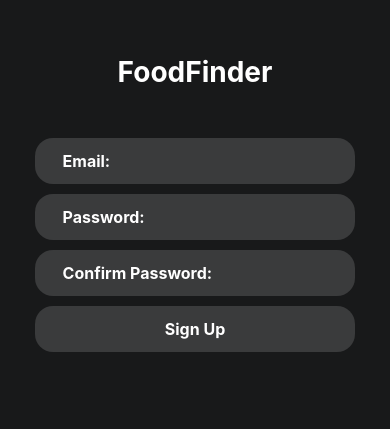
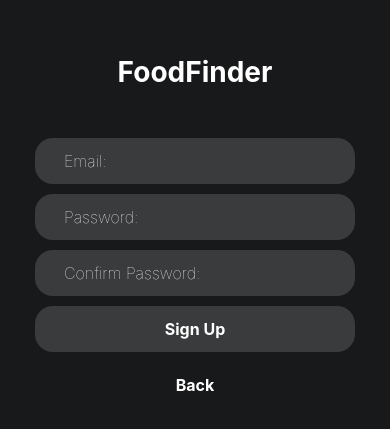
Before and after one commit to ddeflores/Food-Finder, a React Native app: screen /SignUp in a window 390 px wide. Shown: the part 257-686 px from the top of the page. Built offline with nearby package versions, Linux system fonts and the light colour scheme; no server answers.

Commit message:
add back buttons on login and signup page

```diff
--- a/app.json
+++ b/app.json
@@ -8,7 +8,7 @@
     "userInterfaceStyle": "light",
     "splash": {
       "image": "./placeholder.png",
-      "resizeMode": "contain",
+      "resizeMode": "cover",
       "backgroundColor": "#ffffff"
     },
     "assetBundlePatterns": [
--- a/components/CameraDisplay.js
+++ b/components/CameraDisplay.js
@@ -1,6 +1,9 @@
-import { Camera, CameraType } from 'expo-camera';
+// React and react native imports
 import { useState, useRef } from 'react';
 import { StyleSheet, Text, TouchableOpacity, View } from 'react-native';
+
+// Third party libraries
+import { Camera, CameraType } from 'expo-camera';
 
 function CameraDisplay({ permission, requestionPermission, onPhotoTaken, onExit }) {
     const placeholder = require('../placeholder.png');
--- a/components/HomeScreen.js
+++ b/components/HomeScreen.js
@@ -1,22 +1,13 @@
+// React and react native imports
 import React from 'react';
 import { StyleSheet, Text, TouchableOpacity, View } from 'react-native';
+
+// Local components and configs
 import { FIREBASE_AUTH, FIREBASE_PROVIDER } from '../firebaseConfig';
 import { GoogleAuthProvider, signInWithPopup } from 'firebase/auth';
 
+
 export default function HomeScreen({navigation}) {
-
-  const onGoogleSignIn = async () => {
-    try {
-      const response = await signInWithPopup(FIREBASE_AUTH, FIREBASE_PROVIDER);
-      console.log(response);
-      const credential = GoogleAuthProvider.credentialFromResult(response);
-      const token = credential.accessToken;
-      const user = response.user;
-    } catch (error) {
-      console.log(error);
-      alert('Sign in failed: ' + error.message);
-    }
-  };
 
   return (
     <View style={{flex: 1}}>
--- a/components/Login.js
+++ b/components/Login.js
@@ -1,5 +1,8 @@
+// React and react native imports
 import { useState } from 'react';
 import { StyleSheet, Text, TextInput, TouchableOpacity, View } from 'react-native'
+
+// Local components and configs
 import { signInWithEmailAndPassword } from "firebase/auth";
 import { FIREBASE_AUTH } from '../firebaseConfig';
 
@@ -7,6 +10,7 @@ export default function Login({navigation}) {
   const [email, setEmail] = useState(null);
   const [password, setPassword] = useState(null);
 
+  // Use Firebase auth to sign in, and then redirect to the upload page
   function handleSignIn() {
     signInWithEmailAndPassword(FIREBASE_AUTH, email, password).then((userCredential) => {
       const user = userCredential.user;
@@ -32,6 +36,9 @@ export default function Login({navigation}) {
               Login
             </Text>
           </TouchableOpacity>
+          <TouchableOpacity style={styles.backButton} onPress={() => navigation.goBack()}>
+            <Text style={styles.text}>Back</Text>
+          </TouchableOpacity>
         </View>
       </View>
     </View>
@@ -56,6 +63,16 @@ const styles = StyleSheet.create({
       justifyContent: 'center',
       alignItems: 'center',
     },
+    backButton: {
+      marginTop: 10,
+      backgroundColor: "#18191A",
+      borderRadius: 18,
+      width: 320,
+      height: '10%',
+      display: 'flex',
+      justifyContent: 'center',
+      alignItems: 'center',
+    },
     input: {
       marginTop: 10,
       backgroundColor: "#3A3B3C",
@@ -68,7 +85,7 @@ const styles = StyleSheet.create({
       alignItems: 'center',
       color: 'white',
       fontSize: 16,
-      fontWeight: 'bold'
+      fontWeight: '100'
     },
     text: {
       color: "white",
--- a/components/SignUp.js
+++ b/components/SignUp.js
@@ -1,5 +1,8 @@
+// React and react native imports
 import { useState, useEffect } from 'react';
 import { StyleSheet, Text, TextInput, TouchableOpacity, View } from 'react-native'
+
+// Local components and configs
 import { FIREBASE_AUTH } from '../firebaseConfig.js';
 import { createUserWithEmailAndPassword, getAuth } from 'firebase/auth';
 
@@ -8,6 +11,7 @@ export default function SignUp({navigation}) {
   const [password, setPassword] = useState(null);
   const [confirmedPassword, setConfirmedPassword] = useState(null);
 
+  // Use Firebase auth to sign up, and then redirect to the upload page
   function handleSignUp() {
     if (password === confirmedPassword) {
       createUserWithEmailAndPassword(FIREBASE_AUTH, email, password).then((userCredential) => {
@@ -40,6 +44,9 @@ export default function SignUp({navigation}) {
               Sign Up
             </Text>
           </TouchableOpacity>
+          <TouchableOpacity style={styles.backButton} onPress={() => navigation.goBack()}>
+            <Text style={styles.text}>Back</Text>
+          </TouchableOpacity>
         </View>
       </View>
     </View>
@@ -64,6 +71,16 @@ const styles = StyleSheet.create({
       justifyContent: 'center',
       alignItems: 'center',
     },
+    backButton: {
+      marginTop: 10,
+      backgroundColor: "#18191A",
+      borderRadius: 18,
+      width: 320,
+      height: '10%',
+      display: 'flex',
+      justifyContent: 'center',
+      alignItems: 'center',
+    },
     input: {
       marginTop: 10,
       backgroundColor: "#3A3B3C",
@@ -76,7 +93,7 @@ const styles = StyleSheet.create({
       alignItems: 'center',
       color: 'white',
       fontSize: 16,
-      fontWeight: 'bold'
+      fontWeight: '100'
     },
     text: {
       color: "white",
--- a/firebaseConfig.js
+++ b/firebaseConfig.js
@@ -1,6 +1,7 @@
 import { initializeApp } from "firebase/app";
 import ReactNativeAsyncStorage from '@react-native-async-storage/async-storage';
 import { initializeAuth, getReactNativePersistence, GoogleAuthProvider } from 'firebase/auth';
+import { getDatabase } from 'firebase/database';
 import {FIREBASE_API_KEY, AUTH_DOMAIN, PROJECT_ID, STORAGE_BUCKET, MESSAGING_SENDER_ID, APP_ID, MEASUREMENT_ID } from '@env';
 
 const firebaseConfig = {
@@ -15,4 +16,4 @@ const firebaseConfig = {
 
 export const FIREBASE_APP = initializeApp(firebaseConfig);
 export const FIREBASE_AUTH = initializeAuth(FIREBASE_APP, {persistence: getReactNativePersistence(ReactNativeAsyncStorage)});
-export const FIREBASE_PROVIDER = new GoogleAuthProvider(FIREBASE_APP);
+export const FIREBASE_DB = getDatabase(FIREBASE_APP);
```
Also changed, not shown: components/UploadPicture.js (+14 -4 lines).
